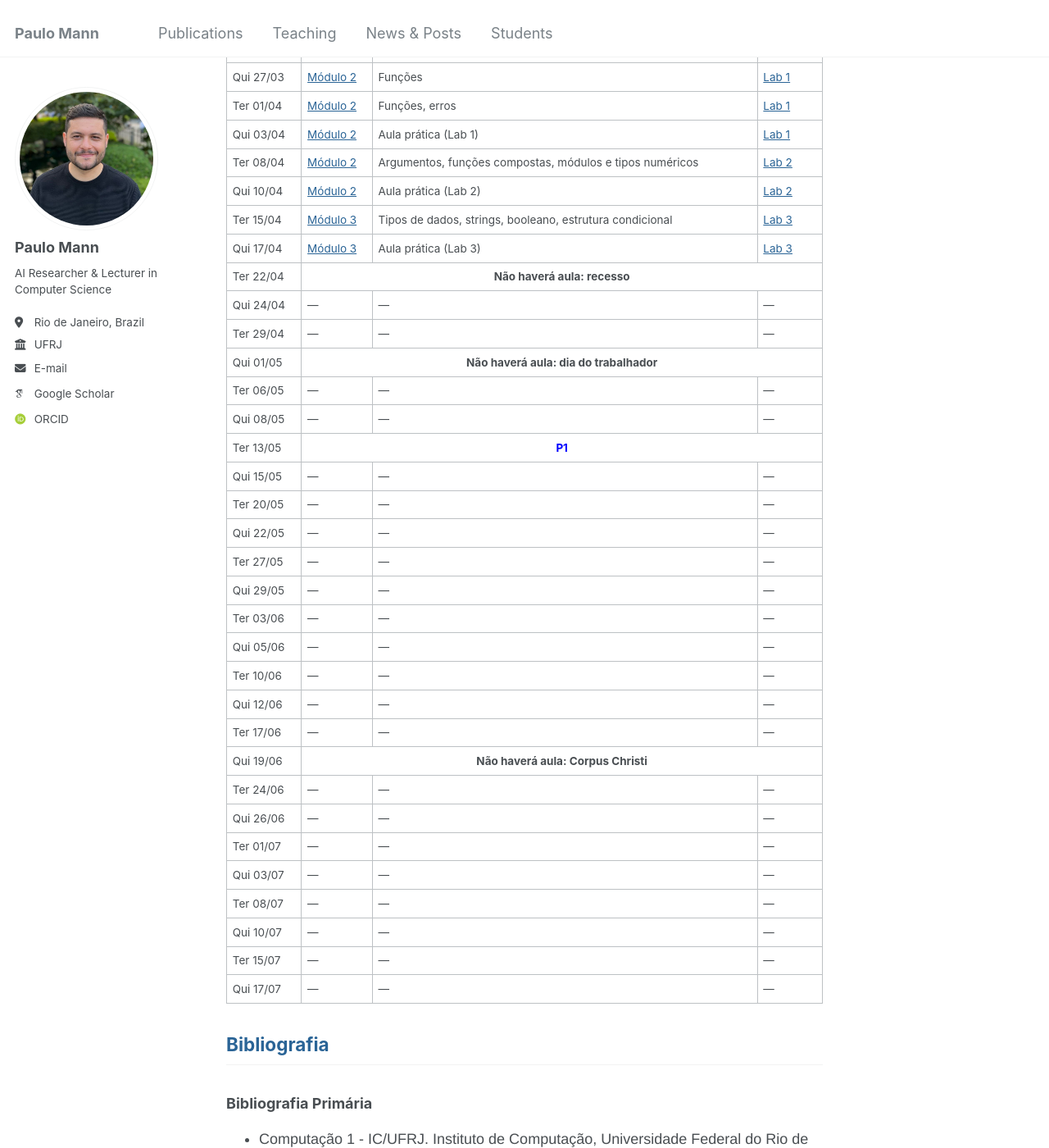
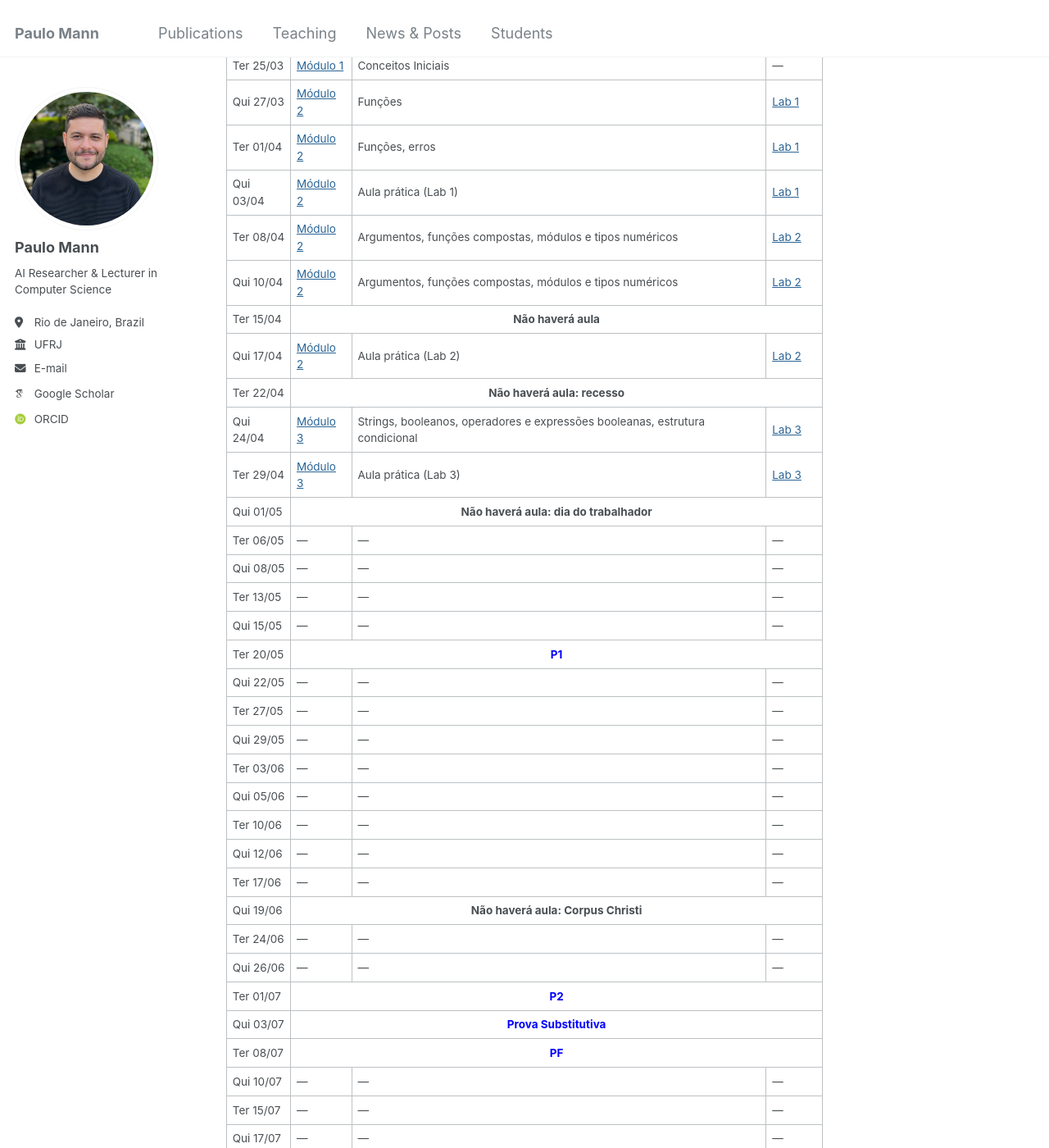
Before and after one commit to paulomann/paulomann.github.io, a Jekyll site: the page built from _teaching/class-2-25-1.md, in a window 1280 px wide and 1400 px high, scrolled down 1253 px. Shown: the whole window at 82% size. Built offline with Jekyll 4.4.1, drawn with Linux system fonts in a browser that asks for light colours; some web fonts are replaced.

Commit message:
atualizando comp 1

```diff
--- a/_teaching/class-2-25-1.md
+++ b/_teaching/class-2-25-1.md
@@ -118,27 +118,35 @@ layout: custom-teaching
                 <tr>
                     <td>Qui 10/04</td>
                     <td><a href="https://python.ic.ufrj.br/aulas/aula-02/index.html" style="color: #2a6496; text-decoration: underline;">Módulo 2</a></td>
-                    <td>Aula prática (Lab 2)</td>
+                    <td>Argumentos, funções compostas, módulos e tipos numéricos</td>
                     <td><a href="https://python.ic.ufrj.br/aulas/aula-02/lab2_IDLE.pdf" style="color: #2a6496; text-decoration: underline;">Lab 2</a></td>
                 </tr>
                 <tr>
                     <td>Ter 15/04</td>
-                    <td><a href="https://python.ic.ufrj.br/aulas/aula-03/index.html" style="color: #2a6496; text-decoration: underline;">Módulo 3</a></td>
-                    <td>Tipos de dados, strings, booleano, estrutura condicional</td>
-                    <td><a href="https://python.ic.ufrj.br/aulas/aula-03/lab3_IDLE_v2.pdf" style="color: #2a6496; text-decoration: underline;">Lab 3</a></td>
+                    <td colspan="3" style="text-align: center; font-weight: bold;">Não haverá aula</td>
                 </tr>
                 <tr>
                     <td>Qui 17/04</td>
-                    <td><a href="https://python.ic.ufrj.br/aulas/aula-03/index.html" style="color: #2a6496; text-decoration: underline;">Módulo 3</a></td>
-                    <td>Aula prática (Lab 3)</td>
-                    <td><a href="https://python.ic.ufrj.br/aulas/aula-03/lab3_IDLE_v2.pdf" style="color: #2a6496; text-decoration: underline;">Lab 3</a></td>
+                    <td><a href="https://python.ic.ufrj.br/aulas/aula-02/index.html" style="color: #2a6496; text-decoration: underline;">Módulo 2</a></td>
+                    <td>Aula prática (Lab 2)</td>
+                    <td><a href="https://python.ic.ufrj.br/aulas/aula-02/lab2_IDLE.pdf" style="color: #2a6496; text-decoration: underline;">Lab 2</a></td>
                 </tr>
                 <tr>
                     <td>Ter 22/04</td>
                     <td colspan="3" style="text-align: center; font-weight: bold;">Não haverá aula: recesso</td>
                 </tr>
-                <tr><td>Qui 24/04</td><td>&mdash;</td><td>&mdash;</td><td>&mdash;</td></tr>
-                <tr><td>Ter 29/04</td><td>&mdash;</td><td>&mdash;</td><td>&mdash;</td></tr>
+                <tr>
+                    <td>Qui 24/04</td>
+                    <td><a href="https://python.ic.ufrj.br/aulas/aula-03/index.html" style="color: #2a6496; text-decoration: underline;">Módulo 3</a></td>
+                    <td>Strings, booleanos, operadores e expressões booleanas, estrutura condicional</td>
+                    <td><a href="https://python.ic.ufrj.br/aulas/aula-03/lab3_IDLE_v2.pdf" style="color: #2a6496; text-decoration: underline;">Lab 3</a></td>
+                </tr>
+                <tr>
+                    <td>Ter 29/04</td>
+                    <td><a href="https://python.ic.ufrj.br/aulas/aula-03/index.html" style="color: #2a6496; text-decoration: underline;">Módulo 3</a></td>
+                    <td>Aula prática (Lab 3)</td>
+                    <td><a href="https://python.ic.ufrj.br/aulas/aula-03/lab3_IDLE_v2.pdf" style="color: #2a6496; text-decoration: underline;">Lab 3</a></td>
+                </tr>
                 <tr>
                     <td>Qui 01/05</td>
                     <td colspan="3" style="text-align: center; font-weight: bold;">Não haverá aula: dia do trabalhador</td>
@@ -147,10 +155,13 @@ layout: custom-teaching
                 <tr><td>Qui 08/05</td><td>&mdash;</td><td>&mdash;</td><td>&mdash;</td></tr>
                 <tr>
                     <td>Ter 13/05</td>
+                    <td>&mdash;</td><td>&mdash;</td><td>&mdash;</td>
+                </tr>
+                <tr><td>Qui 15/05</td><td>&mdash;</td><td>&mdash;</td><td>&mdash;</td></tr>
+                <tr>
+                    <td>Ter 20/05</td>
                     <td colspan="3" style="text-align: center; font-weight: bold; color: blue;">P1</td>
                 </tr>
-                <tr><td>Qui 15/05</td><td>&mdash;</td><td>&mdash;</td><td>&mdash;</td></tr>
-                <tr><td>Ter 20/05</td><td>&mdash;</td><td>&mdash;</td><td>&mdash;</td></tr>
                 <tr><td>Qui 22/05</td><td>&mdash;</td><td>&mdash;</td><td>&mdash;</td></tr>
                 <tr><td>Ter 27/05</td><td>&mdash;</td><td>&mdash;</td><td>&mdash;</td></tr>
                 <tr><td>Qui 29/05</td><td>&mdash;</td><td>&mdash;</td><td>&mdash;</td></tr>
@@ -165,9 +176,16 @@ layout: custom-teaching
                 </tr>
                 <tr><td>Ter 24/06</td><td>&mdash;</td><td>&mdash;</td><td>&mdash;</td></tr>
                 <tr><td>Qui 26/06</td><td>&mdash;</td><td>&mdash;</td><td>&mdash;</td></tr>
-                <tr><td>Ter 01/07</td><td>&mdash;</td><td>&mdash;</td><td>&mdash;</td></tr>
-                <tr><td>Qui 03/07</td><td>&mdash;</td><td>&mdash;</td><td>&mdash;</td></tr>
-                <tr><td>Ter 08/07</td><td>&mdash;</td><td>&mdash;</td><td>&mdash;</td></tr>
+                <tr>
+                    <td>Ter 01/07</td>
+                    <td colspan="3" style="text-align: center; font-weight: bold; color: blue;">P2</td>
+                </tr>
+                <tr><td>Qui 03/07</td>
+                    <td colspan="3" style="text-align: center; font-weight: bold; color: blue;">Prova Substitutiva</td>
+                </tr>
+                <tr><td>Ter 08/07</td>
+                    <td colspan="3" style="text-align: center; font-weight: bold; color: blue;">PF</td>
+                </tr>
                 <tr><td>Qui 10/07</td><td>&mdash;</td><td>&mdash;</td><td>&mdash;</td></tr>
                 <tr><td>Ter 15/07</td><td>&mdash;</td><td>&mdash;</td><td>&mdash;</td></tr>
                 <tr><td>Qui 17/07</td><td>&mdash;</td><td>&mdash;</td><td>&mdash;</td></tr>
```
